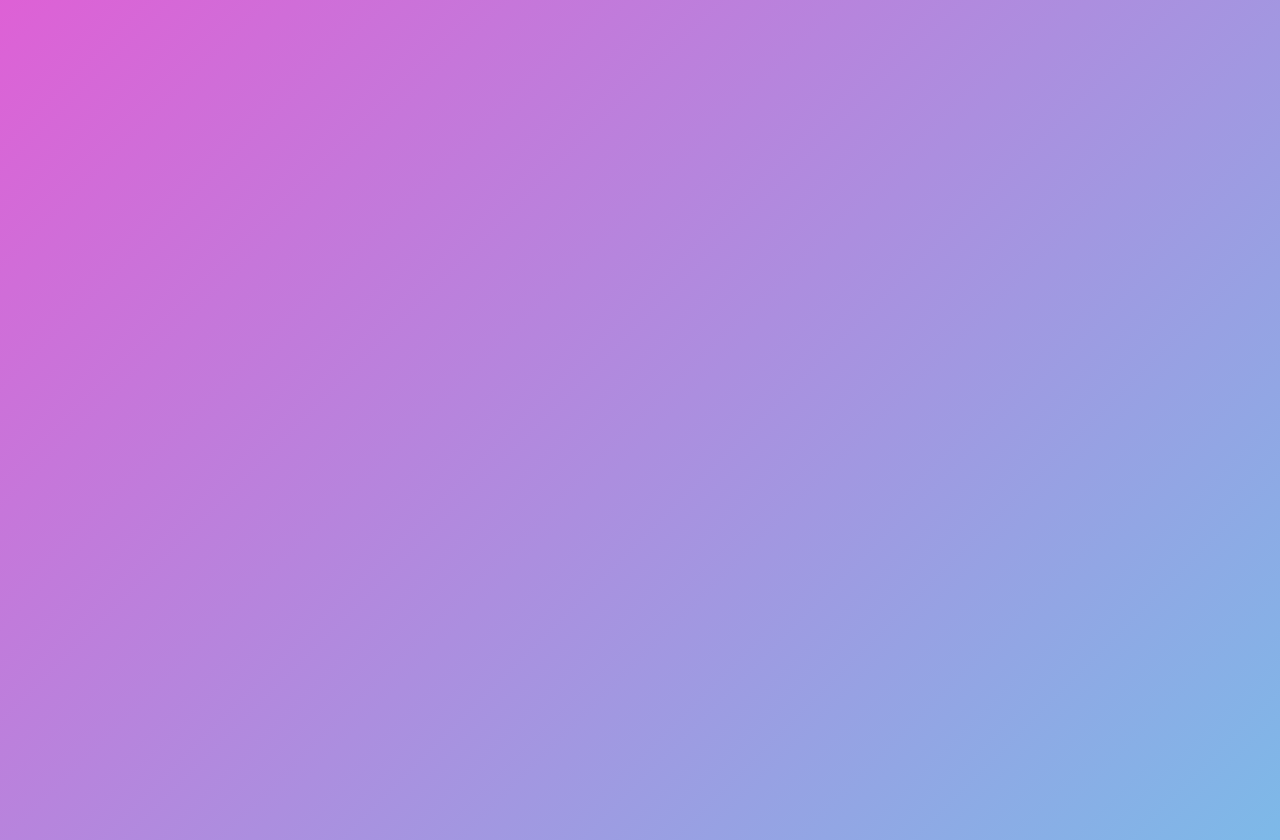
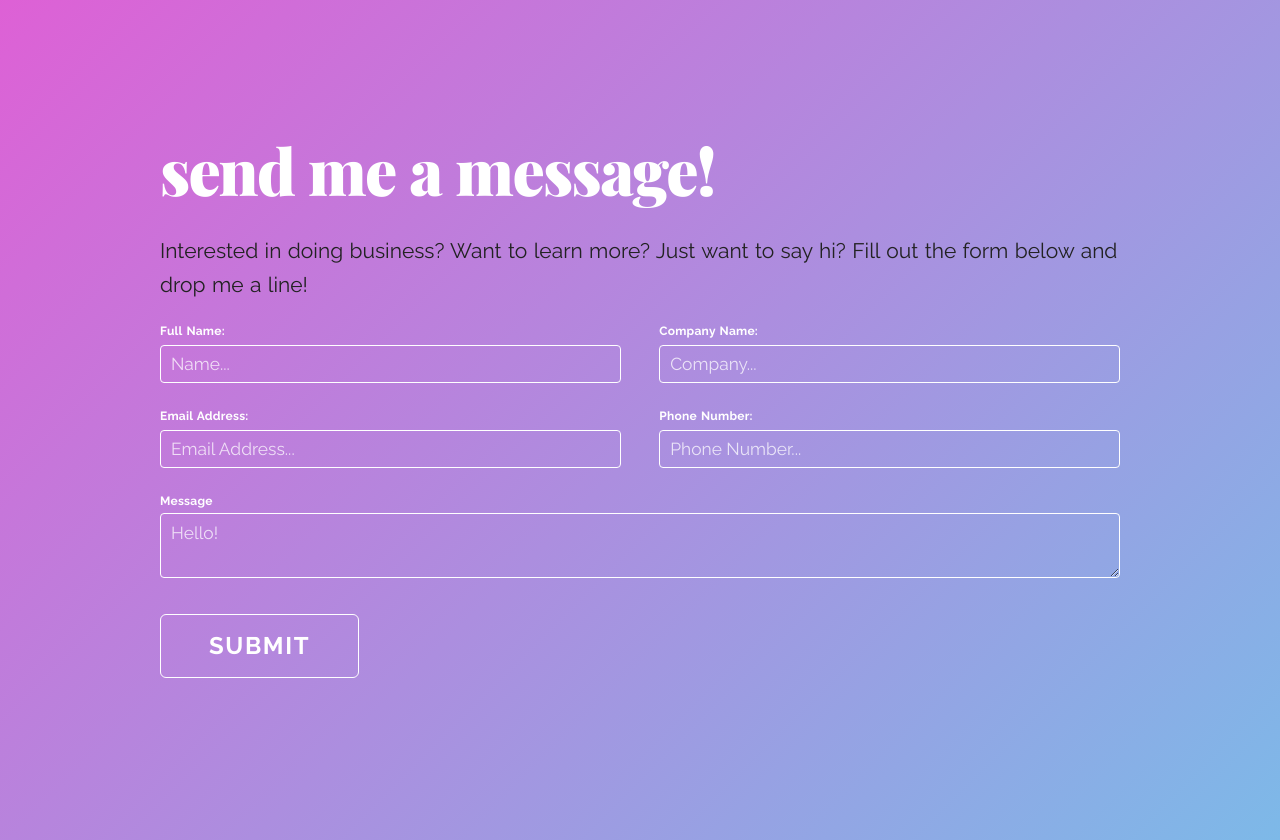
Before and after one commit to garr1s0n/portfoliov2, a Vue app: page / in a window 1280 px wide. Shown: the part 760-1600 px from the top of the page. Built offline with nearby package versions, Linux system fonts and the light colour scheme.

Commit message:
adding in form, figuring out form submit

```diff
--- a/src/components/Contact.vue
+++ b/src/components/Contact.vue
@@ -1,7 +1,6 @@
 <template>
     <div class="container">
       <div>
-        <iframe src="" class="formSubmitSrc" name="formSubmitSrc"></iframe>
         <div class="row">
             <div class="headerText column twelve">
                 <h1 class="title">send me a message!</h1>
@@ -11,31 +10,31 @@
                 </transition>
             </div>
         </div>
-        <form id="contact-form" method="post" action="https://sheltered-coast-37245.herokuapp.com/send" target="formSubmitSrc" @submit="contactSubmit()" >
+        <form id="contact-form" method="post" action="https://sheltered-coast-37245.herokuapp.com/send" @submit.prevent="contactSubmit()" >
             <div class="row">
                 <div class="six columns">
                     <label for="exampleEmailInput">Full Name:</label>
-                    <input class="u-full-width" type="text" placeholder="Name..." id="name" name="name" >
+                    <input class="u-full-width" type="text" placeholder="Name..." id="name" name="name" v-model="name" >
                 </div>
                 <div class="six columns">
                     <label for="exampleEmailInput">Company Name:</label>
-                    <input class="u-full-width" type="text" placeholder="Company..." id="company" name="company" >
+                    <input class="u-full-width" type="text" placeholder="Company..." id="company" name="company" v-model="company" >
                 </div>
             </div>
             <div class="row">
                 <div class="six columns">
                     <label for="exampleEmailInput">Email Address:</label>
-                    <input class="u-full-width" type="email" placeholder="Email Address..." id="email" name="email" >
+                    <input class="u-full-width" type="email" placeholder="Email Address..." id="email" name="email" v-model="email" >
                 </div>
                 <div class="six columns">
                     <label for="exampleEmailInput">Phone Number:</label>
-                    <input class="u-full-width" type="tel" placeholder="Phone Number..." id="phone" name="phone" >
+                    <input class="u-full-width" type="tel" placeholder="Phone Number..." id="phone" name="phone" v-model="phone" >
                 </div>
             </div>
             <div class="row">
-                <div class="twelve columns">
+            <div class="twelve columns">
                     <label for="exampleMessage">Message</label>
-                    <textarea class="u-full-width" placeholder="Hello!" id="message" name="message" ></textarea>
+                    <textarea class="u-full-width" placeholder="Hello!" id="message" name="message" v-model="message" ></textarea>
                 </div>
             </div>
             <div class="row">
@@ -55,6 +54,11 @@ import VeeValidate from 'vee-validate'
 export default {
   data: function () {
     return {
+      name: "",
+      company: "",
+      email: "",
+      phone: "",
+      message: "",
       contactSent: false
     }
   },
@@ -63,10 +67,21 @@ export default {
   },
   methods: {
     contactSubmit: function () {
+    //   this.contactFormData.append("name",this.name);
+    //   this.contactFormData.append("company",this.company);
+    //   this.contactFormData.append("email",this.email);
+    //   this.contactFormData.append("phone",this.phone);
+    //   this.contactFormData.append("message",this.message);
+
+    //   var request = new XMLHttpRequest();
+
+    //   console.log(this.contactFormData);
+
+      document.getElementById('contact-form').submit()
+
       document.getElementById('contact-form').reset()
       this.contactSent = !this.contactSent
       setTimeout(function () {
-        console.log('yep')
         this.contactSent = !this.contactSent
       }, 600)
     }
@@ -75,7 +90,7 @@ export default {
 </script>
 
 <<style lang="less" scoped>
-@import url('../static/styles/base-styles.less');
+@import url('../assets/styles/base-styles.less');
 
 .formSubmitSrc {
     width: 1px;
--- a/src/components/Layout.vue
+++ b/src/components/Layout.vue
@@ -4,21 +4,23 @@
         <header-sec />
     </div>
     <div id="contact-section" class="content">
+        <contact />
     </div>
   </section>
 </template>
 
 <script>
 import HeaderSec from '../components/Header-Section.vue'
+import Contact from '../components/Contact.vue'
 
 export default {
     data () {
         return {
-            message: 'Hello World'
         }
     },
     components: {
-        HeaderSec
+        HeaderSec,
+        Contact
     }
 }
 </script>
```
